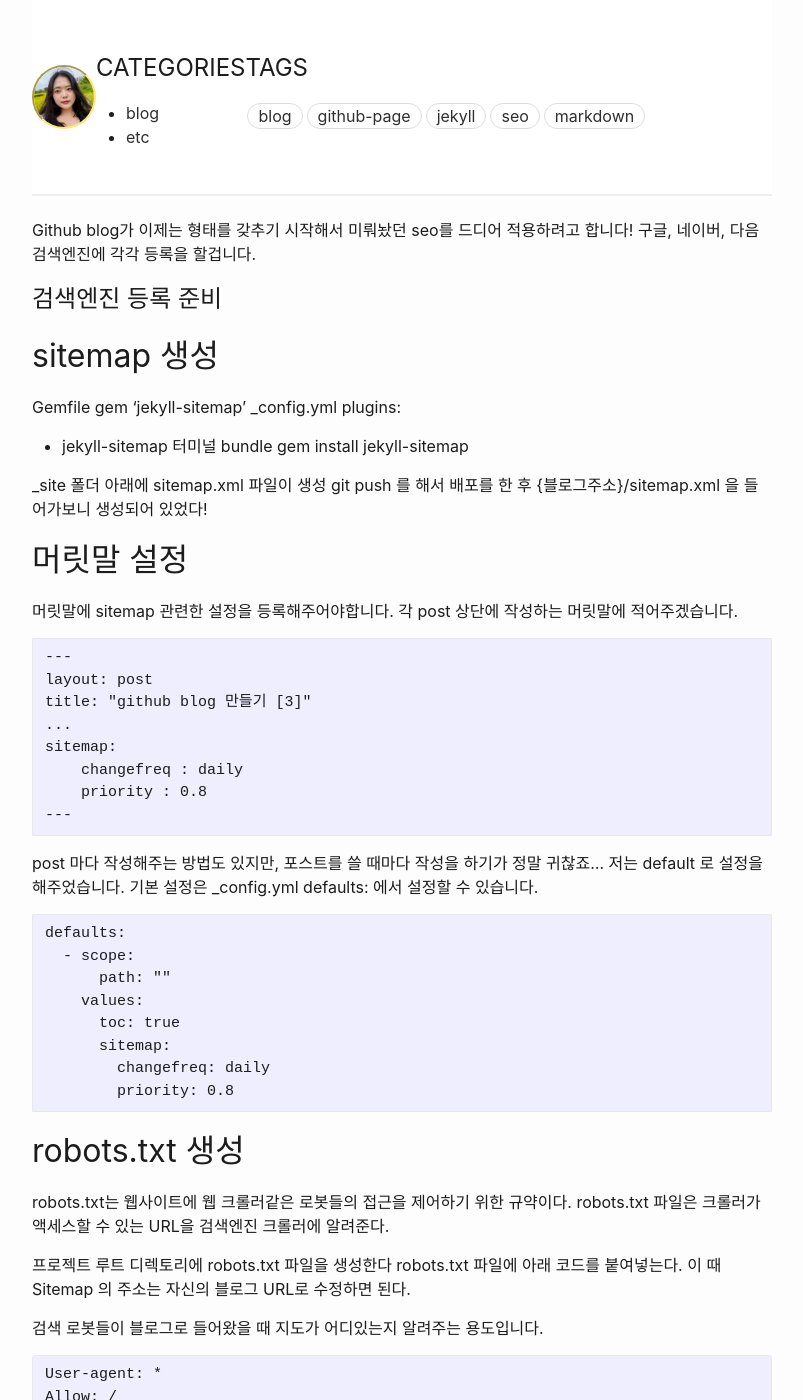
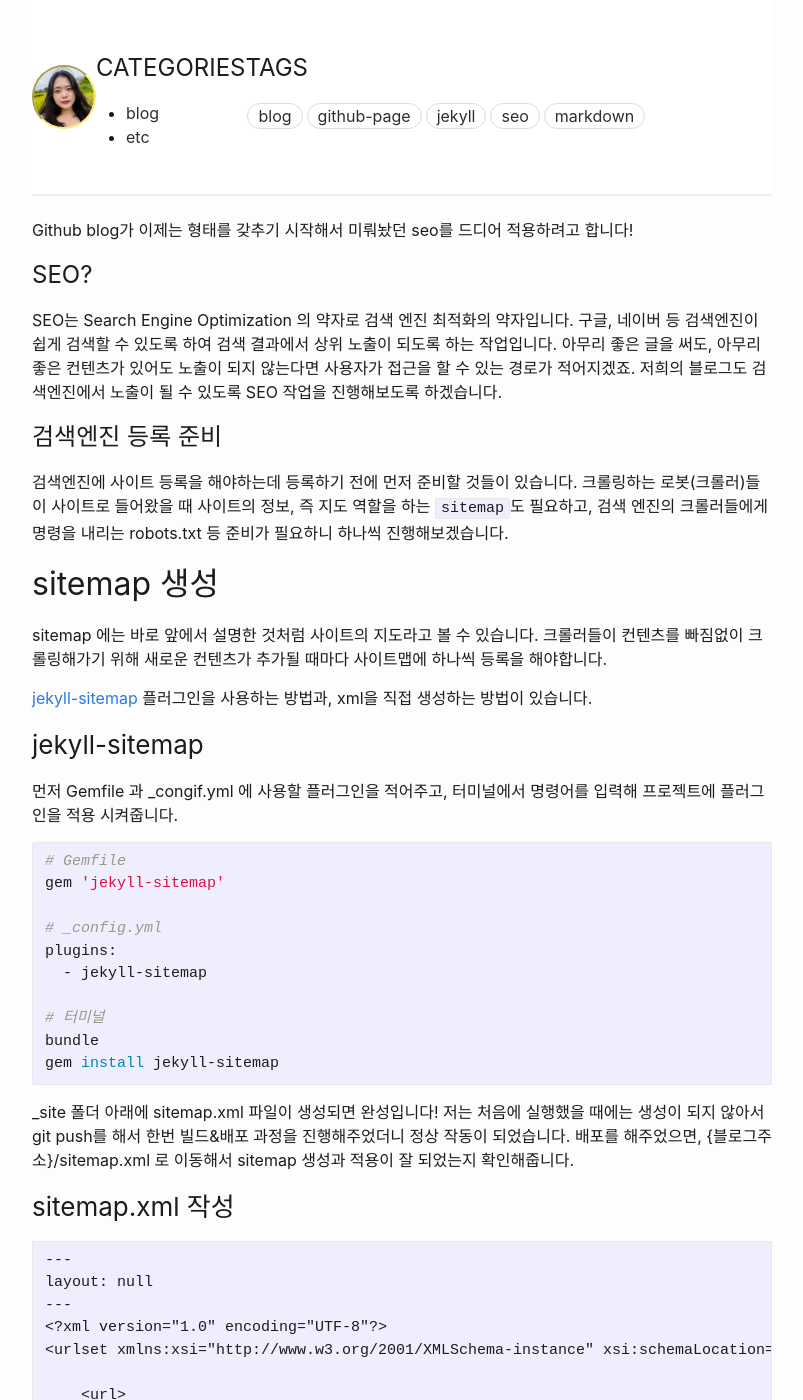
Before and after one commit to yeol0324/yeol0324.github.io, a Jekyll site: the page built from _posts/blog/2024-03-02-jekyll-github-blog-3.md, in a window 1280 px wide and 1400 px high, scrolled down 203 px. Shown: the whole window, without its empty margins (238-1041 px from the left). Built offline with Jekyll 4.4.1, drawn with Linux system fonts in a browser that asks for light colours; some of the changed text lies outside the part shown.

Commit message:
change sitemap

````diff
--- a/Gemfile
+++ b/Gemfile
@@ -19,7 +19,7 @@
 end
 
 gem 'jekyll-toc'
-gem 'jekyll-sitemap'
+# gem 'jekyll-sitemap'
 # Windows and JRuby does not include zoneinfo files, so bundle the tzinfo-data gem
 # and associated library.
 platforms :mingw, :x64_mingw, :mswin, :jruby do
--- a/_config.yml
+++ b/_config.yml
@@ -33,7 +33,7 @@
 theme: minima
 plugins:
   - jekyll-feed
-  - jekyll-sitemap
+  # - jekyll-sitemap
   - jekyll-toc
 
 # Exclude from processing.
--- a/_posts/blog/2024-03-02-jekyll-github-blog-3.md
+++ b/_posts/blog/2024-03-02-jekyll-github-blog-3.md
@@ -1,7 +1,7 @@
 ---
 layout: post
 title: "github blog 만들기 [3]"
-summary: 블로그에 seo 적용하기
+summary: 블로그에 검색엔진에 등록하기
 date: 2024-03-01 10:06:52 +0900
 categories: blog
 tags: jekyll blog github-page seo
@@ -11,24 +11,76 @@
 published : true
 ---
 
-Github blog가 이제는 형태를 갖추기 시작해서 미뤄놨던 seo를 드디어 적용하려고 합니다! 구글, 네이버, 다음 검색엔진에 각각 등록을 할겁니다.
+Github blog가 이제는 형태를 갖추기 시작해서 미뤄놨던 seo를 드디어 적용하려고 합니다!
+
+# SEO?
+
+SEO는 Search Engine Optimization 의 약자로 검색 엔진 최적화의 약자입니다. 구글, 네이버 등 검색엔진이 쉽게 검색할 수 있도록 하여 검색 결과에서 상위 노출이 되도록 하는 작업입니다. 아무리 좋은 글을 써도, 아무리 좋은 컨텐츠가 있어도 노출이 되지 않는다면 사용자가 접근을 할 수 있는 경로가 적어지겠죠. 저희의 블로그도 검색엔진에서 노출이 될 수 있도록 SEO 작업을 진행해보도록 하겠습니다.
+
 # 검색엔진 등록 준비
 
+검색엔진에 사이트 등록을 해야하는데 등록하기 전에 먼저 준비할 것들이 있습니다. 크롤링하는 로봇(크롤러)들이 사이트로 들어왔을 때 사이트의 정보, 즉 지도 역할을 하는 <code>sitemap</code>도 필요하고, 검색 엔진의 크롤러들에게 명령을 내리는 robots.txt 등 준비가 필요하니 하나씩 진행해보겠습니다.
+
 ## sitemap 생성
-Gemfile
+
+sitemap 에는 바로 앞에서 설명한 것처럼 사이트의 지도라고 볼 수 있습니다. 크롤러들이 컨텐츠를 빠짐없이 크롤링해가기 위해 새로운 컨텐츠가 추가될 때마다 사이트맵에 하나씩 등록을 해야합니다.
+
+[jekyll-sitemap](https://github.com/jekyll/jekyll-sitemap) 플러그인을 사용하는 방법과, xml을 직접 생성하는 방법이 있습니다.
+
+### jekyll-sitemap
+먼저 Gemfile 과 _congif.yml 에 사용할 플러그인을 적어주고, 터미널에서 명령어를 입력해 프로젝트에 플러그인을 적용 시켜줍니다.
+
+```bash
+# Gemfile
 gem 'jekyll-sitemap'
-_config.yml
+
+# _config.yml
 plugins:
   - jekyll-sitemap
-터미널
+
+# 터미널
 bundle
 gem install jekyll-sitemap
+```
 
-_site 폴더 아래에 sitemap.xml 파일이 생성
-git push 를 해서 배포를 한 후 {블로그주소}/sitemap.xml 을 들어가보니 생성되어 있었다!
+_site 폴더 아래에 sitemap.xml 파일이 생성되면 완성입니다! 저는 처음에 실행했을 때에는 생성이 되지 않아서 git push를 해서 한번 빌드&배포 과정을 진행해주었더니 정상 작동이 되었습니다. 배포를 해주었으면, {블로그주소}/sitemap.xml 로 이동해서 sitemap 생성과 적용이 잘 되었는지 확인해줍니다.
+
+### sitemap.xml 작성
+```
+---
+layout: null
+---
+<?xml version="1.0" encoding="UTF-8"?>
+<urlset xmlns:xsi="http://www.w3.org/2001/XMLSchema-instance" xsi:schemaLocation="http://www.sitemaps.org/schemas/sitemap/0.9 http://www.sitemaps.org/schemas/sitemap/0.9/sitemap.xsd" xmlns="http://www.sitemaps.org/schemas/sitemap/0.9">
+  {% for post in site.posts %}
+    <url>
+      <loc>{{ site.url }}{{ post.url }}</loc>
+      {% if post.lastmod == null %}
+        <lastmod>{{ post.date | date_to_xmlschema }}</lastmod>
+      {% else %}
+        <lastmod>{{ post.lastmod | date_to_xmlschema }}</lastmod>
+      {% endif %}
+
+      {% if post.sitemap.changefreq == null %}
+        <changefreq>weekly</changefreq>
+      {% else %}
+        <changefreq>{{ post.sitemap.changefreq }}</changefreq>
+      {% endif %}
+
+      {% if post.sitemap.priority == null %}
+          <priority>0.5</priority>
+      {% else %}
+        <priority>{{ post.sitemap.priority }}</priority>
+      {% endif %}
+
+    </url>
+  {% endfor %}
+</urlset>
+```
 
 ## 머릿말 설정
-머릿말에 sitemap 관련한 설정을 등록해주어야합니다. 각 post 상단에 작성하는 머릿말에 적어주겠습니다.
+
+머릿말에 sitemap 설정을 등록해주어야합니다. 각 post 상단에 작성하는 머릿말에 적어주겠습니다.
 ```
 ---
 layout: post
@@ -41,17 +93,23 @@
 ```
 
 post 마다 작성해주는 방법도 있지만, 포스트를 쓸 때마다 작성을 하기가 정말 귀찮죠... 저는 default 로 설정을 해주었습니다.
-기본 설정은 _config.yml defaults: 에서 설정할 수 있습니다.
-```
+기본 설정은 _config.yml <span class="h-yellow">defaults:</span> 에서 설정할 수 있습니다.
+
+```bash
 defaults:
   - scope:
       path: ""
     values:
       toc: true
+      # --- 추가 ---
       sitemap:
         changefreq: daily
         priority: 0.8
 ```
+여기서 설정한 sitemap 설정을 살펴보겠습니다.
+- <code>changefreq</code> : 스크랩 주기, always | hourly | daily 등이 있습니다.
+- <code>priority</code> : 스크랩 우선순위, 0.0 에서 1.0 사이의 값을 부여합니다.
+
 ## robots.txt 생성
 
 robots.txt는 웹사이트에 웹 크롤러같은 로봇들의 접근을 제어하기 위한 규약이다.
@@ -69,6 +127,7 @@
 ```
 
 ## feed.xml 작성하기
+RSS는 검색 가능성을 높이기 위해 Daum, Naver 검색엔진에 등록할 때도 사용
 rss 제출용 feed.xml 도 작성을 해줍니다. 동일하게 루트 디렉토리에 생성해줍니다.
 ```
 ---
@@ -107,6 +166,6 @@
 
 sitemap.xml, robots.txt, feed.xml 작성이 끝났다면 커밋&푸시로 변경된 소스를 반영해줍니다. 이제 각 검색엔진에 등록을 해주겠습니다.
 
-
+https://www.sitemaps.org/ko/protocol.html
 https://www.hahwul.com/2020/10/21/minimize-feeds-in-jekyll/#description-%EA%B8%B8%EC%9D%B4-%EC%9E%90%EB%A5%B4%EA%B8%B0-truncate--truncatewords
 https://yenarue.github.io/tip/2020/04/30/Search-SEO/
````
Also changed, not shown: _posts/web/2024-03-03-what-is-seo.md (+2 -0 lines), sitemap.xml (added, +30 -0 lines), Gemfile.lock.
